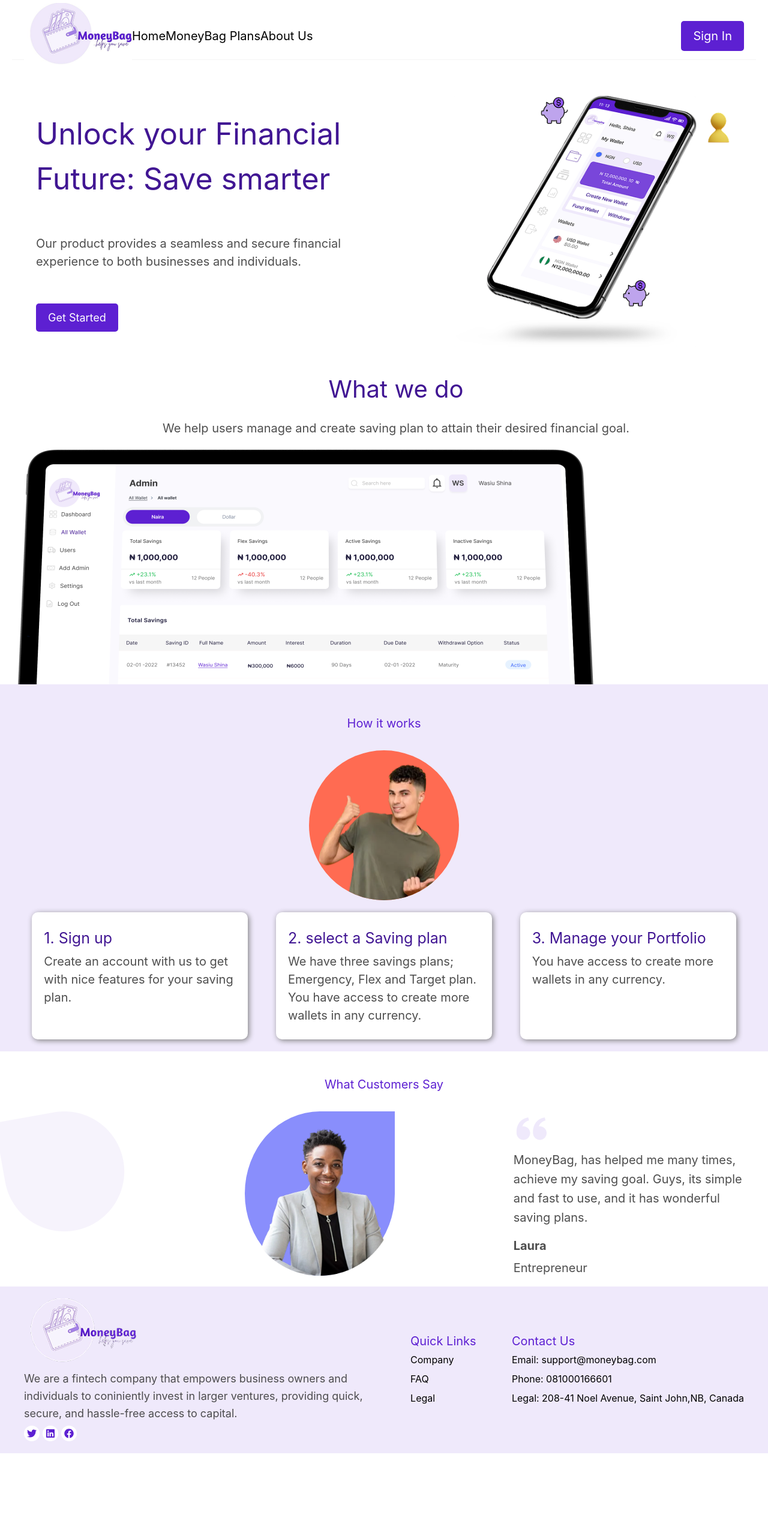
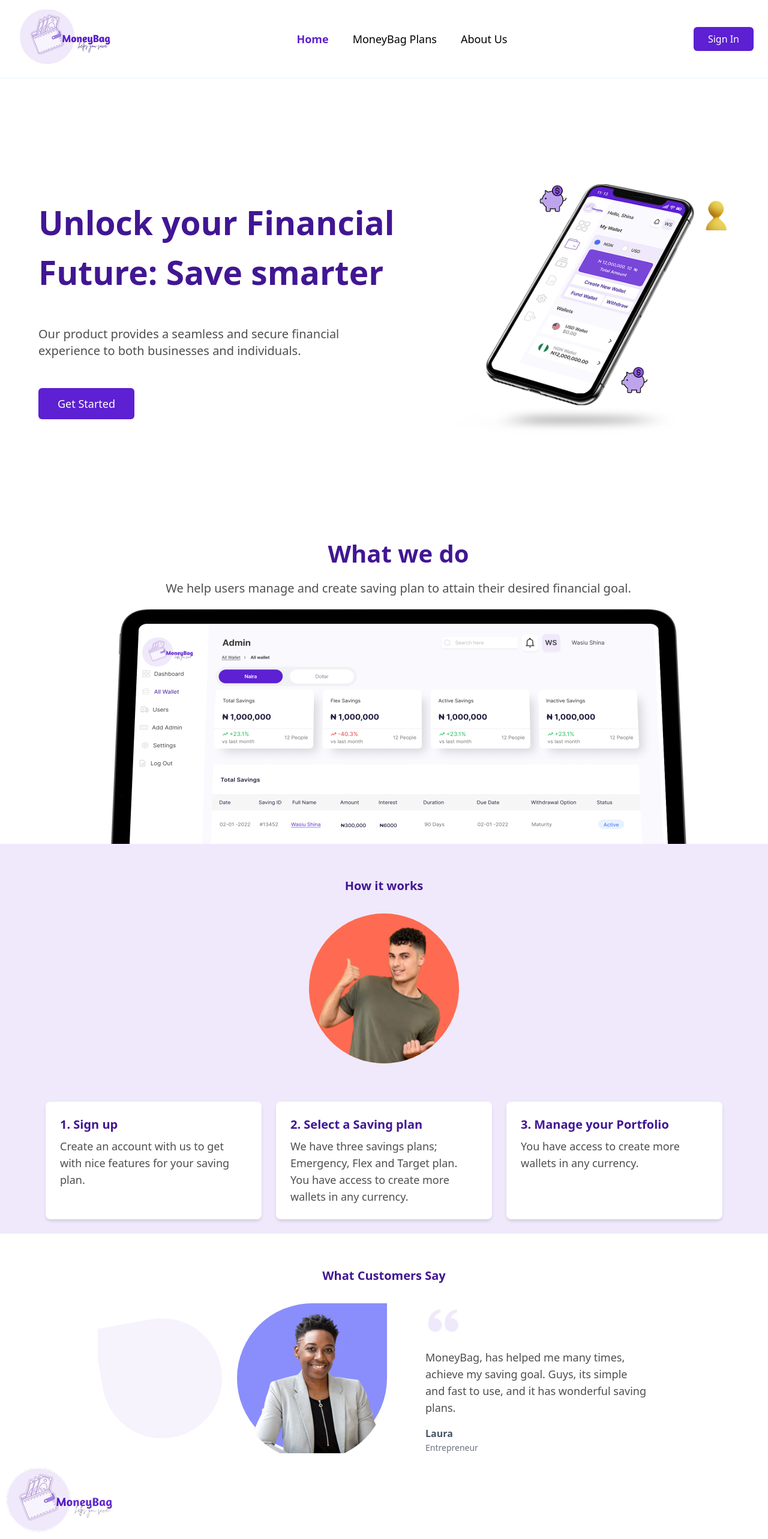
Before and after one commit to TomiisinA/Ajo-Savings-, a React (Vite) app: page / in a window 1280 px wide. Shown: the top 2566 px of the page at 60% size. Before the commit the page ends 2423 px from the top, so only its background shows below. Built offline with nearby package versions, Linux system fonts and the light colour scheme.

Commit message:
new updates

```diff
--- a/src/Pages/HomePage/index.jsx
+++ b/src/Pages/HomePage/index.jsx
@@ -1,109 +1,136 @@
-import "./style.css";
 import Footer from "../../components/Footer/footer";
 import { useNavigate } from "react-router";
 
 function HomePage() {
   const navigate = useNavigate();
+
   return (
-
-    <div className="container">
-      <div className="home-page">
-        <div className="text-container">
-          <div className="wrapper">
-            <h1 className="text-heading">
+    <div className="overflow-y-hidden">
+      {/* ================= HERO SECTION ================= */}
+      <section className="flex flex-col md:flex-row px-6 md:px-10 py-6 m-6 min-h-[calc(100vh-80px)]">
+        {/* Text */}
+        <div className="flex-3 flex items-center">
+          <div className="flex flex-col justify-center gap-12 pr-0 md:pr-24">
+            <h1 className="text-hero font-bold text-primary-200">
               Unlock your Financial Future: Save smarter
             </h1>
-            <p>
+
+            <p className="text-2xl md:text-xl text-gray-100 l">
               Our product provides a seamless and secure financial experience to
               both businesses and individuals.
             </p>
+
             <div>
-              <button onClick={() => navigate("/SignUp", { replace: true })}>
-
+              <button
+                onClick={() => navigate("/SignUp", { replace: true })}
+                className="bg-primary-100 text-white text-lg px-8 py-3 rounded-md hover:opacity-90 transition"
+              >
                 Get Started
               </button>
             </div>
           </div>
         </div>
-        <div className="img-container">
-          <img  className="phone" src="iPhone X.png" alt="" />
+
+        {/* Image */}
+        <div className="flex-2 flex items-center justify-center mt-10 md:mt-0">
+          <img src="iPhone X.png" alt="" className="max-w-full h-auto" />
         </div>
-      </div>
-      {/* second section */}
-      <div className="second-section">
-        <div className="second-heading">
-          <h1> What we do</h1>
-          <p>
-            We help users manage and create saving plan to attain their desired
-            financial goal.
-          </p>
+      </section>
+
+      {/* ================= SECOND SECTION ================= */}
+      <section className="mx-6 text-center w-full">
+        <h1 className="text-3xl md:text-[40px] font-bold text-primary-200 ">
+          What we do
+        </h1>
+
+        <p className="text-lg md:text-xl text-gray-100 my-5">
+          We help users manage and create saving plan to attain their desired
+          financial goal.
+        </p>
+
+        <img src="iPad Pro.png" alt="" className="mx-auto" />
+      </section>
+
+      {/* ================= THIRD SECTION ================= */}
+      <section className="px-6 md:px-10 py-6 text-center bg-[#efe9fb] flex flex-col items-center">
+        <h1 className="my-8 text-xl font-semibold text-primary-200">
+          How it works
+        </h1>
+
+        {/* Circle Image */}
+        <div className="relative w-[250px] h-[250px] mb-10">
+          <div className="absolute inset-0 bg-[#ff6b52] rounded-full" />
+          <img
+            src="image 2.png"
+            alt=""
+            className="relative w-full h-full object-cover rounded-full"
+          />
         </div>
-        <div>
-          <img src="iPad Pro.png" alt="" />
-        </div>
-      </div>
 
-      {/* third section */}
-      <div className="third-section">
-        <div className="heading">
-          <h1> How it works</h1>
-        </div>
-        <div className="img-wrapper">
-          <div className="circle">
-            <img src="image 2.png" alt="" />
-          </div>
-        </div>
-        <div className="boxes">
-          <div className="box">
-            <h1> 1. Sign up</h1>
-            <p>
+        {/* Boxes */}
+        <div className="flex flex-col md:flex-row gap-6 mt-6 w-full justify-center">
+          <div className="bg-white p-6 text-left w-full md:w-[30%] rounded-lg shadow-md">
+            <h2 className="text-primary-200 text-xl font-semibold mb-2">
+              1. Sign up
+            </h2>
+            <p className="text-[#3a3a3ae5] text-lg">
               Create an account with us to get with nice features for your
               saving plan.
             </p>
           </div>
-          <div className="box">
-            <h1> 2. select a Saving plan</h1>
-            <p>
+
+          <div className="bg-white p-6 text-left w-full md:w-[30%] rounded-lg shadow-md">
+            <h2 className="text-primary-200 text-xl font-semibold mb-2">
+              2. Select a Saving plan
+            </h2>
+            <p className="text-[#3a3a3ae5] text-lg">
               We have three savings plans; Emergency, Flex and Target plan. You
               have access to create more wallets in any currency.
             </p>
           </div>
-          <div className="box">
-            <h1> 3. Manage your Portfolio</h1>
-            <p>You have access to create more wallets in any currency.</p>
+
+          <div className="bg-white p-6 text-left w-full md:w-[30%] rounded-lg shadow-md">
+            <h2 className="text-primary-200 text-xl font-semibold mb-2">
+              3. Manage your Portfolio
+            </h2>
+            <p className="text-[#3a3a3ae5] text-lg">
+              You have access to create more wallets in any currency.
+            </p>
           </div>
         </div>
-      </div>
+      </section>
 
-      {/* fourth section */}
-      <div className="fourth-section">
-        <div className=" heading">
-          <h1> What Customers Say</h1>
-        </div>
-        <div className="testimonial-container">
-          <div className="top-img">
-            <img src="Rectangle 33.png" alt="" />
+      {/* ================= FOURTH SECTION ================= */}
+      <section className="py-6 text-center">
+        <h1 className="my-8 text-xl font-semibold text-primary-200">
+          What Customers Say
+        </h1>
+
+        <div className="flex flex-col md:flex-row justify-center items-center gap-6">
+          <img src="Rectangle 33.png" alt="" className="w-full md:w-auto" />
+
+          <div className="relative w-[250px] h-[250px]">
+            <div className="absolute inset-0 bg-[#898efc] rounded-full rounded-tr-none" />
+            <img
+              src="Rectangle 31.png"
+              alt=""
+              className="relative w-full h-full object-cover"
+            />
           </div>
-          <div className="testimonial-img">
-            <div className="circle-2">
-              <img src="Rectangle 31.png" alt="" />
-            </div>
-          </div>
-          <div className="testimonial-text">
-            <img src="quote.png" alt="" />
-            <p>
+
+          <div className="px-6 md:px-10 text-left leading-relaxed max-w-md">
+            <img src="quote.png" alt="" className="mb-4" />
+            <p className="text-[#3a3a3ae5] text-lg">
               MoneyBag, has helped me many times, achieve my saving goal. Guys,
               its simple and fast to use, and it has wonderful saving plans.
             </p>
-            <div className="author">
-              <p> Laura</p>
-            </div>
-            <div className="author-role">
-              <p> Entrepreneur</p>
-            </div>
+
+            <p className="mt-4 font-semibold text-gray-600">Laura</p>
+            <p className="text-sm text-gray-500">Entrepreneur</p>
           </div>
         </div>
-      </div>
+      </section>
+
       <Footer />
     </div>
   );
--- a/src/Pages/HomePage/style.css
+++ b/src/Pages/HomePage/style.css
@@ -1,4 +1,4 @@
-.container{
+/* .container{
   overflow-y: hidden;
 }
 .home-page {
@@ -31,15 +31,15 @@
   position: relative;
   display: flex;
   align-items: center;
-}
+} */
 /* second section  */
-.second-section {
+/* .second-section {
   margin: 0 20px;
   text-align: center;
   width: 100%;
-}
+} */
 
-.second-section h1 {
+/* .second-section h1 {
   font-size: 40px;
   color: #411693;
 }
@@ -89,9 +89,9 @@ p {
   color: #3a3a3ae5;
   font-size: 20px;
   margin: 5px 0;
-}
+} */
 
-.img-wrapper {
+/* .img-wrapper {
   position: relative;
   width: 250px;
   height: 250px;
@@ -108,10 +108,10 @@ p {
   height: 100%;
   background-color: #ff6b52;
   border-radius: 50%;
-}
+} */
 
 /* fourth-section */
-.fourth-section {
+/* .fourth-section {
   padding: 10px 0px;
   text-align: center;
 }
@@ -130,11 +130,11 @@ p {
   position: relative;
   width: 100%;
   height: 250px;
-}
+} */
 
-.testimonial-img img {
+/* .testimonial-img img {
   width:250px;
-  /* height: 100%; */
+  height: 100%;
   object-fit: cover;
   padding: 0px;
 }
@@ -143,9 +143,9 @@ p {
   background-color: #898efc;
   border-radius: 50%;
   border-top-right-radius: 0%;
-}
+} */
 
-.testimonial-text {
+/* .testimonial-text {
   padding: 0 20px;
   margin: 0 20px;
   text-align: left;
@@ -162,17 +162,4 @@ p {
   font-size: 14px;
   color: #777;
 }
-
-/* responsive Design */
-
-/* if screen is smaller than 480 px change BG to red */
- @media screen and (max-width: 480px){
-.container{
-    background-color: red;
-    width: auto;
-
-
-  }
-
-
-}
+ */
--- a/src/components/Footer/footer.css
+++ b/src/components/Footer/footer.css
@@ -1,4 +1,4 @@
-.footer {
+/* .footer {
   padding: 20px 40px;
   background-color: #efe9fb;
   display: flex;
@@ -38,4 +38,4 @@ h1 {
   background-color: white;
   border-radius: 50%;
   padding: 5px;
-}
+} */
--- a/src/components/Navbar/navbar.css
+++ b/src/components/Navbar/navbar.css
@@ -1,4 +1,4 @@
-nav{
+/* nav{
     display: flex;
     justify-content: space-between;
     align-items: center;
@@ -16,7 +16,7 @@ a{
 .logo img{
    width: 180px;
    height: 110px;
-}
+} */
 
  /* .menu{
     display: flex;
@@ -25,7 +25,7 @@ a{
     margin: 0 30px;
     font-size: 10px;
  } */
-
+/*
  button{
     padding: 10px 20px;
     border: none;
@@ -34,4 +34,4 @@ a{
     color: white;
     font-size: 18px;
     cursor: pointer;
- }
+ } */
--- a/src/components/Navbar/navbar.jsx
+++ b/src/components/Navbar/navbar.jsx
@@ -1,29 +1,93 @@
-import "./navbar.css";
-import { Link} from "react-router-dom";
+import { NavLink } from "react-router-dom";
+import { useState } from "react";
+// import { Menu, X } from "lucide-react";
 
 function Navbar() {
+  const [isOpen, setIsOpen] = useState(false);
+
+  const linkClass = ({ isActive }) =>
+    `text-lg transition-colors duration-300 ${
+      isActive
+        ? "text-[var(--color-primary-100)] font-semibold"
+        : "hover:text-[var(--color-primary-100)]"
+    }`;
+
   return (
-    <div>
-      <nav>
-        <div className="menu flex items-center m-8 ">
-          <a href="" className="logo">
-            <img src="logo.png" />
-          </a>
+    <nav className="sticky top-0 z-50 bg-white border-b border-gray-200">
+      <div className="flex items-center justify-between px-6 py-4 max-w-7xl mx-auto">
+        {/* Logo */}
+        <NavLink to="/">
+          <img src="logo.png" alt="Logo" className="w-40 h-auto" />
+        </NavLink>
 
-          <div className="n">
-            <Link to="/">Home</Link>
-            <Link to="/moneybag">MoneyBag Plans</Link>
-            <Link to="/about">About Us</Link>
+        {/* Desktop Menu */}
+        <div className="hidden md:flex items-center text-xl gap-10">
+          <NavLink to="/" className={linkClass}>
+            Home
+          </NavLink>
+          <NavLink to="/moneybag" className={linkClass}>
+            MoneyBag Plans
+          </NavLink>
+          <NavLink to="/about" className={linkClass}>
+            About Us
+          </NavLink>
+        </div>
+
+        {/* Desktop Button */}
+        <NavLink
+          to="/signIn"
+          className="hidden md:inline-block bg-primary-100 text-white px-6 py-2 rounded-md hover:opacity-90 transition"
+        >
+          Sign In
+        </NavLink>
+
+        {/* Mobile Menu Button */}
+        <button
+          onClick={() => setIsOpen(!isOpen)}
+          className="md:hidden text-gray-700"
+        >
+          {/* {isOpen ? size={28} /> : <Menu size={28} />} */}
+        </button>
+      </div>
+
+      {/* Mobile Menu */}
+      {isOpen && (
+        <div className="md:hidden bg-white border-t border-gray-100">
+          <div className="flex flex-col gap-6 px-6 py-6">
+            <NavLink
+              to="/"
+              className={linkClass}
+              onClick={() => setIsOpen(false)}
+            >
+              Home
+            </NavLink>
+            <NavLink
+              to="/moneybag"
+              className={linkClass}
+              onClick={() => setIsOpen(false)}
+            >
+              MoneyBag Plans
+            </NavLink>
+            <NavLink
+              to="/about"
+              className={linkClass}
+              onClick={() => setIsOpen(false)}
+            >
+              About Us
+            </NavLink>
+
+            <NavLink
+              to="/signIn"
+              className="bg-primary-100 text-white text-center py-3 rounded-md"
+              onClick={() => setIsOpen(false)}
+            >
+              Sign In
+            </NavLink>
           </div>
-
         </div>
-        <div className="signup-btn">
-          <button>
-            <Link to="/signIn">Sign In</Link>
-          </button>
-        </div>
-      </nav>
-    </div>
+      )}
+    </nav>
   );
 }
+
 export default Navbar;
--- a/src/index.css
+++ b/src/index.css
@@ -1,17 +1,29 @@
 @import "tailwindcss";
 
-*{
-  padding: 0;
-  margin: 0;
-  box-sizing: border-box;
+@theme {
+  --font-primary: "Inter", "sans-serif";
+
+  /* Color Palette */
+  --color-primary-100: #5D20D2;
+  --color-primary-200: #411693;
+  --color-gray-100:#3A3A3AE5;
+  --color-gray-200: #E5F1F5;
+
+
+
+  /* Font sizes (scale) */
+  --text-xs: 12px;
+  --text-sm: 14px;
+  --text-base: 16px;
+  --text-lg: 18px;
+  --text-xl: 20px;
+  --text-2xl: 24px;
+  --text-3xl: 32px;
+  --text-4xl: 40px;
+  --text-hero: 55px;
+
+  /* Line heights */
+  --leading-tight: 1.1;
+  --leading-normal: 1.5;
+  --leading-relaxed: 1.7;
 }
-
-a{
-  text-decoration:none;
-  color:inherit
-}
-
-body{
-  font-family: 'inter', sans-serif;
-
-}
```
